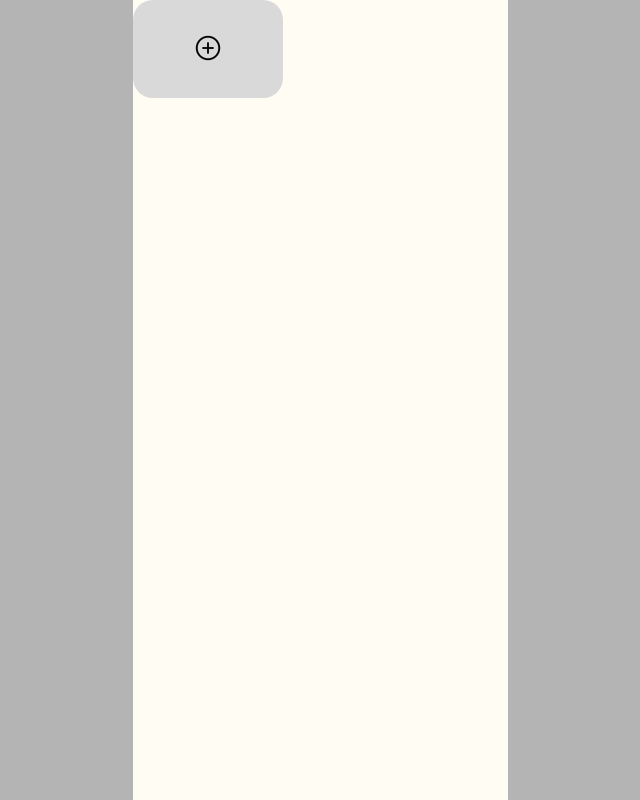
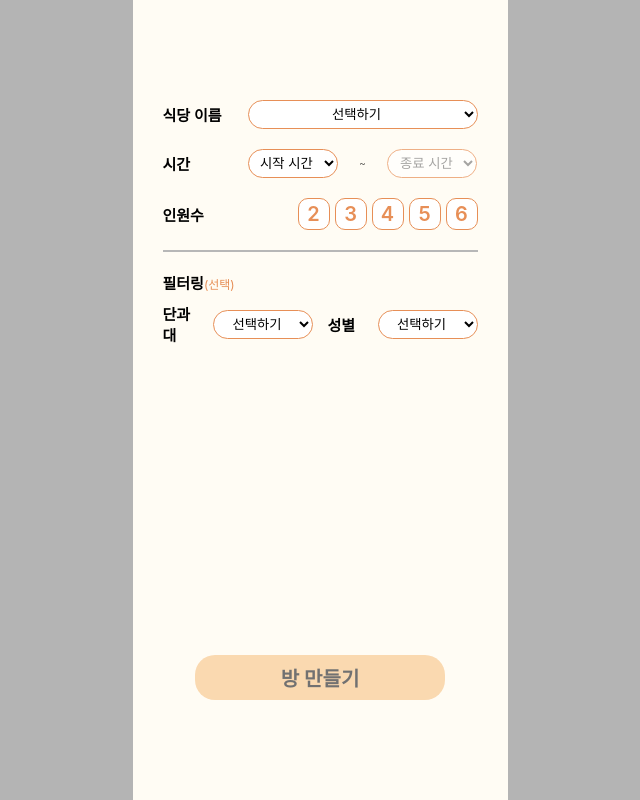
Before and after one commit to 2025-webprogramming-2/bab-matching, a React (Vite) app in the folder client/: page /addroom in a window 1280 px wide. Shown: the whole page, without its empty margins (320-960 px from the left). Built offline with nearby package versions, Linux system fonts and the light colour scheme.

Commit message:
feat: 방 만들기 퍼블리싱

```diff
--- /dev/null
+++ b/client/src/components/AddRoom/AddRoomMain.jsx
@@ -0,0 +1,132 @@
+import React, { useState } from 'react';
+import styles from './AddRoomMain.module.css';
+
+function AddRoomMain() {
+  const [selectedRestaurant, setSelectedRestaurant] = useState('');
+  const [startTime, setStartTime] = useState('');
+  const [endTime, setEndTime] = useState('');
+  const [college, setCollege] = useState('');
+  const [gender, setGender] = useState('');
+
+  // 현재 시간 기준 이후의 시간 옵션 생성
+  const getAvailableHours = () => {
+    const now = new Date();
+    const currentHour = now.getHours();
+    const hours = [];
+
+    for (let i = 0; i <= 23; i++) {
+      if (i > currentHour) {
+        hours.push(i);
+      }
+    }
+
+    return hours;
+  };
+
+  const availableHours = getAvailableHours();
+
+  return (
+    <>
+      <div className={styles.wrapper}>
+        <div>
+          <div className={styles.mustSection}>
+            <div className={styles.selectContainer}>
+              <p className={styles.selectTitle}>식당 이름</p>
+              <select
+                className={`${styles.selectBtn} ${styles.storeName}`}
+                //   식당 목록 받아오기
+                value={selectedRestaurant}
+                onChange={(e) => setSelectedRestaurant(e.target.value)}
+              >
+                <option value="">선택하기</option>
+              </select>
+            </div>
+
+            <div className={styles.selectContainer}>
+              <p className={styles.selectTitle}>시간</p>
+              <div className={styles.timeContainer}>
+                <select
+                  className={`${styles.selectBtn} ${styles.time}`}
+                  value={startTime}
+                  onChange={(e) => {
+                    setStartTime(e.target.value);
+                    if (parseInt(e.target.value) >= parseInt(endTime)) {
+                      setEndTime('');
+                    }
+                  }}
+                >
+                  <option value="">시작 시간</option>
+                  {availableHours.map((hour) => (
+                    <option key={hour} value={hour}>
+                      {hour}시
+                    </option>
+                  ))}
+                </select>{' '}
+                ~{' '}
+                <select
+                  className={`${styles.selectBtn} ${styles.time}`}
+                  value={endTime}
+                  onChange={(e) => setEndTime(e.target.value)}
+                  disabled={!startTime}
+                >
+                  <option value="">종료 시간</option>
+                  {availableHours
+                    .filter((hour) => parseInt(hour) > parseInt(startTime))
+                    .map((hour) => (
+                      <option key={hour} value={hour}>
+                        {hour}시
+                      </option>
+                    ))}
+                </select>
+              </div>
+            </div>
+
+            <div className={styles.selectContainer}>
+              <p className={styles.selectTitle}>인원수</p>
+              <div className={styles.peopleContainer}>
+                {[2, 3, 4, 5, 6].map((num) => (
+                  <div key={num} className={styles.peopleBtn}>
+                    {num}
+                  </div>
+                ))}
+              </div>
+            </div>
+          </div>
+          <div className={styles.optionContainer}>
+            <h1>
+              필터링<span className={styles.orangeText}>(선택)</span>
+            </h1>
+            <div className={styles.filterContainer}>
+              <div className={styles.selectContainer}>
+                <p className={styles.selectTitle}>단과대</p>
+                <select className={styles.selectBtn} value={college} onChange={(e) => setCollege(e.target.value)}>
+                  <option
+                    value=""
+                    //   단과대 목록 받아오기
+                  >
+                    선택하기
+                  </option>
+                </select>
+              </div>
+
+              <div className={styles.selectContainer}>
+                <p className={styles.selectTitle}>성별</p>
+                <select className={styles.selectBtn} value={gender} onChange={(e) => setGender(e.target.value)}>
+                  <option value="">선택하기</option>
+                  <option value="male">남자만</option>
+                  <option value="female">여자만</option>
+                </select>
+              </div>
+            </div>
+          </div>
+        </div>
+
+        <div className={styles.btnContainer}>
+          <button>방 만들기</button>
+        </div>
+      </div>
+    </>
+  );
+}
+
+export default AddRoomMain;
--- /dev/null
+++ b/client/src/components/AddRoom/AddRoomMain.module.css
@@ -0,0 +1,139 @@
+.wrapper {
+  padding: 0 3rem;
+  margin-top: 10rem;
+}
+.mustSection {
+  display: flex;
+  flex-direction: column;
+  gap: 2rem;
+
+  border-bottom: 2px solid #b7b7b7;
+  padding-bottom: 2rem;
+  margin-bottom: 2rem;
+}
+.selectContainer {
+  display: flex;
+  align-items: center;
+  gap: 1rem;
+  width: 100%;
+  justify-content: space-between;
+}
+.selectTitle {
+  color: #000;
+  font-family: Inter;
+  font-size: 15px;
+  font-style: normal;
+  font-weight: 600;
+  line-height: normal;
+}
+
+.peopleContainer {
+  display: flex;
+  gap: 0.5rem;
+}
+.peopleBtn {
+  width: 3rem;
+  height: 3rem;
+  flex-shrink: 0;
+  border-radius: 10px;
+  border: 1px solid #e78f57;
+  background: #fff;
+
+  color: #e78f57;
+  font-family: Inter;
+  font-size: 20px;
+  font-style: normal;
+  font-weight: 600;
+  line-height: normal;
+
+  display: flex;
+  align-items: center;
+  justify-content: center;
+
+  cursor: pointer;
+}
+.selectBtn {
+  border-radius: 20px;
+  border: 1px solid #e78f57;
+  background: #fff;
+  padding: 0.5rem;
+  width: 10rem;
+
+  cursor: pointer;
+}
+
+.selectBtn > option {
+  text-align: center;
+}
+
+.optionContainer {
+  display: flex;
+  flex-direction: column;
+  gap: 1rem;
+}
+
+.optionContainer > h1 {
+  color: #000;
+  font-family: Inter;
+  font-size: 15px;
+  font-style: normal;
+  font-weight: 600;
+  line-height: normal;
+}
+
+.orangeText {
+  color: #e78f57;
+  font-family: Inter;
+  font-size: 12px;
+  font-style: normal;
+  font-weight: 400;
+  line-height: normal;
+}
+
+.filterContainer {
+  display: flex;
+  gap: 1.5rem;
+}
+
+.time {
+  width: 9rem;
+}
+.storeName {
+  width: 23rem;
+}
+.timeContainer {
+  display: flex;
+  align-items: center;
+  gap: 1rem;
+  width: 23rem;
+  justify-content: space-between;
+}
+
+/* 버튼 */
+.btnContainer {
+  position: absolute;
+  bottom: 10rem;
+  left: 50%;
+  transform: translateX(-50%);
+
+  display: flex;
+  justify-content: center;
+  width: fit-content;
+}
+
+.btnContainer > button {
+  width: 25rem;
+  height: 4.5rem;
+
+  border-radius: 20px;
+  background: #fad9b0;
+
+  color: #717171;
+  text-align: center;
+  font-family: Inter;
+  font-size: 20px;
+  font-style: normal;
+  font-weight: 600;
+  line-height: normal;
+  border: none;
+}
--- a/client/src/components/Main/AddRoom.jsx
+++ b/client/src/components/Main/AddRoomBtn.jsx
@@ -1,8 +1,8 @@
 import React from 'react';
 import axios from 'axios';
-import styles from './AddRoom.module.css';
+import styles from './AddRoomBtn.module.css';
 
-function AddRoom() {
+function AddRoomBtn() {
   return (
     <>
       <div className={styles.wrapper}>
@@ -14,4 +14,4 @@ function AddRoom() {
   );
 }
 
-export default AddRoom;
+export default AddRoomBtn;
--- a/client/src/pages/addroom/AddRoom.jsx
+++ b/client/src/pages/addroom/AddRoom.jsx
@@ -1,8 +1,13 @@
 import React from 'react';
 import axios from 'axios';
+import AddRoomMain from '../../components/AddRoom/AddRoomMain';
 
 function AddRoom() {
-  return <>Room</>;
+  return (
+    <>
+      <AddRoomMain />
+    </>
+  );
 }
 
 export default AddRoom;
--- a/client/src/pages/main/Main.jsx
+++ b/client/src/pages/main/Main.jsx
@@ -3,7 +3,7 @@ import axios from 'axios';
 
 import CurrentRoom from '../../components/Main/CurrentRoom';
 import RoomList from '../../components/Main/RoomList';
-import AddRoom from '../../components/Main/AddRoom';
+import AddRoomBtn from '../../components/Main/AddRoomBtn';
 
 import styles from './Main.module.css';
 import EnterModal from '../../components/Main/EnterModal';
@@ -31,7 +31,7 @@ function Main() {
       <div className={styles.wrapper}>
         <div className={styles.bodyContainer}>
           <div className={styles.leftContainer}>
-            <AddRoom />
+            <AddRoomBtn />
             <CurrentRoom />
           </div>
           <RoomList />
--- a/client/src/router/router.jsx
+++ b/client/src/router/router.jsx
@@ -9,7 +9,7 @@ import MyEdit from '../pages/my/MyEdit';
 import Room from '../pages/room/Room';
 import SignUp from '../pages/login/Signup';
 import NotFound from '../pages/notFound';
-import AddRoom from '../components/Main/AddRoom';
+import AddRoom from '../pages/addroom/AddRoom';
 
 const router = createBrowserRouter([
   {
```
Also changed, not shown: client/src/components/Main/AddRoomBtn.module.css (renamed from client/src/components/Main/AddRoom.module.css).
